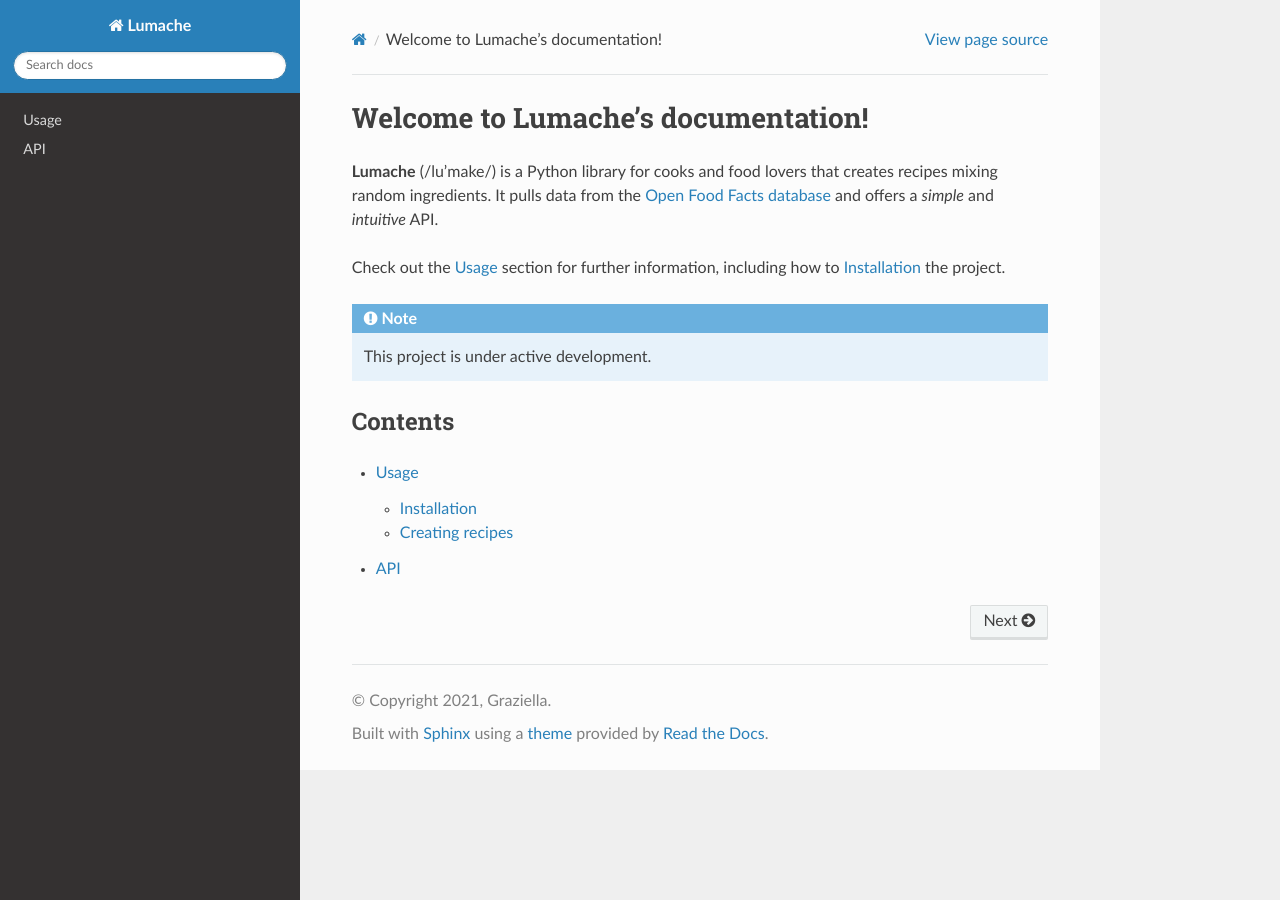
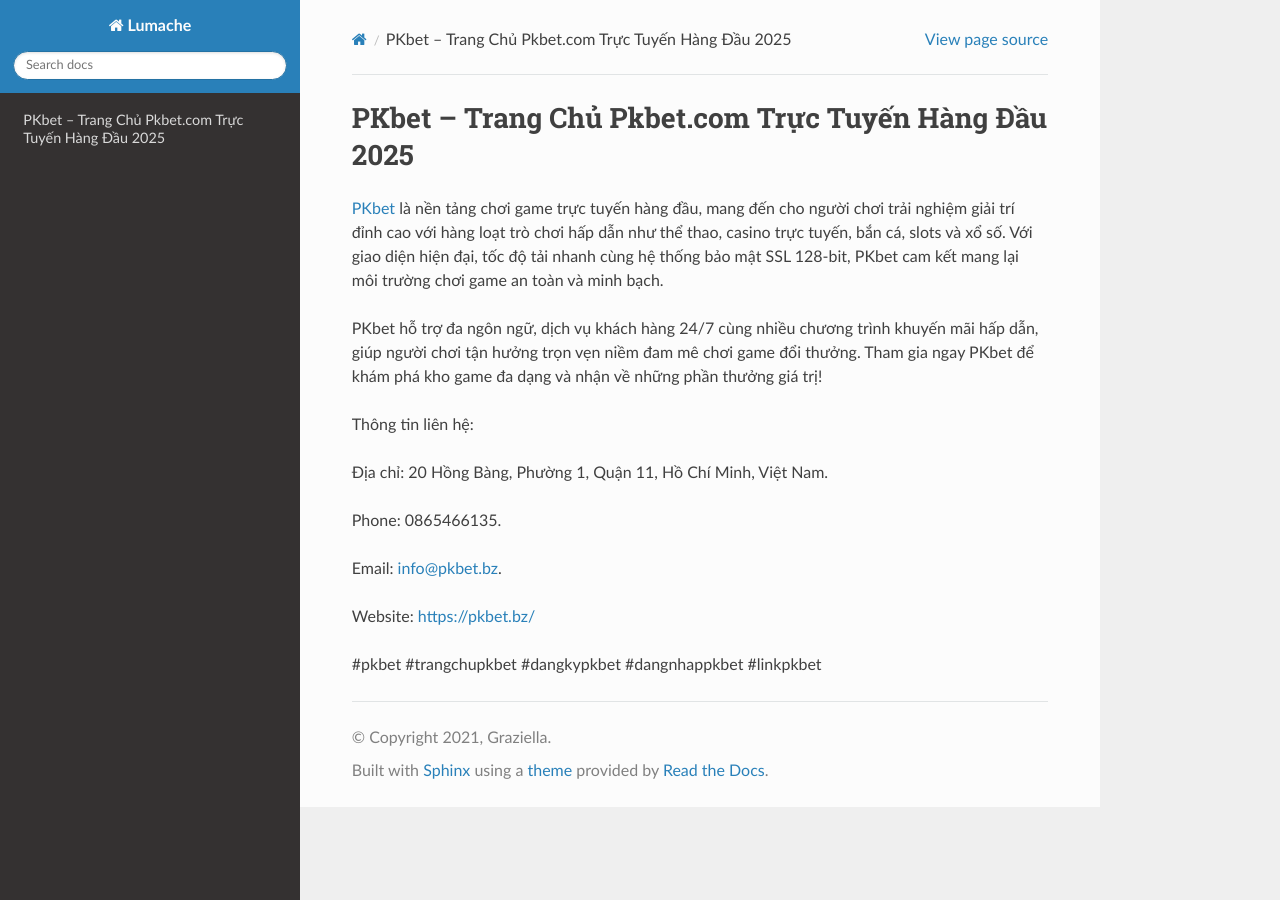
Before and after one commit to amaradasgupta3/pkbetbz, a Sphinx documentation site: the page built from docs/source/index.rst, in a window 1280 px wide. Built offline with Sphinx 7.4.7 and the Read the Docs theme 3.1.0, drawn with Linux system fonts in a browser that asks for light colours.

Commit message:
Update index.rst

```diff
--- a/docs/source/index.rst
+++ b/docs/source/index.rst
@@ -1,22 +1,18 @@
-Welcome to Lumache's documentation!
+PKbet – Trang Chủ Pkbet.com Trực Tuyến Hàng Đầu 2025
 ===================================
 
-**Lumache** (/lu'make/) is a Python library for cooks and food lovers
-that creates recipes mixing random ingredients.
-It pulls data from the `Open Food Facts database <https://world.openfoodfacts.org/>`_
-and offers a *simple* and *intuitive* API.
+`PKbet <https://pkbet.bz/>`_ là nền tảng chơi game trực tuyến hàng đầu, mang đến cho người chơi trải nghiệm giải trí đỉnh cao với hàng loạt trò chơi hấp dẫn như thể thao, casino trực tuyến, bắn cá, slots và xổ số. Với giao diện hiện đại, tốc độ tải nhanh cùng hệ thống bảo mật SSL 128-bit, PKbet cam kết mang lại môi trường chơi game an toàn và minh bạch.
 
-Check out the :doc:`usage` section for further information, including
-how to :ref:`installation` the project.
+PKbet hỗ trợ đa ngôn ngữ, dịch vụ khách hàng 24/7 cùng nhiều chương trình khuyến mãi hấp dẫn, giúp người chơi tận hưởng trọn vẹn niềm đam mê chơi game đổi thưởng. Tham gia ngay PKbet để khám phá kho game đa dạng và nhận về những phần thưởng giá trị!
 
-.. note::
+Thông tin liên hệ:
 
-   This project is under active development.
+Địa chỉ: 20 Hồng Bàng, Phường 1, Quận 11, Hồ Chí Minh, Việt Nam.
 
-Contents
---------
+Phone: 0865466135.
 
-.. toctree::
+Email: info@pkbet.bz.
 
-   usage
-   api
+Website: https://pkbet.bz/
+
+#pkbet #trangchupkbet #dangkypkbet #dangnhappkbet #linkpkbet
```
